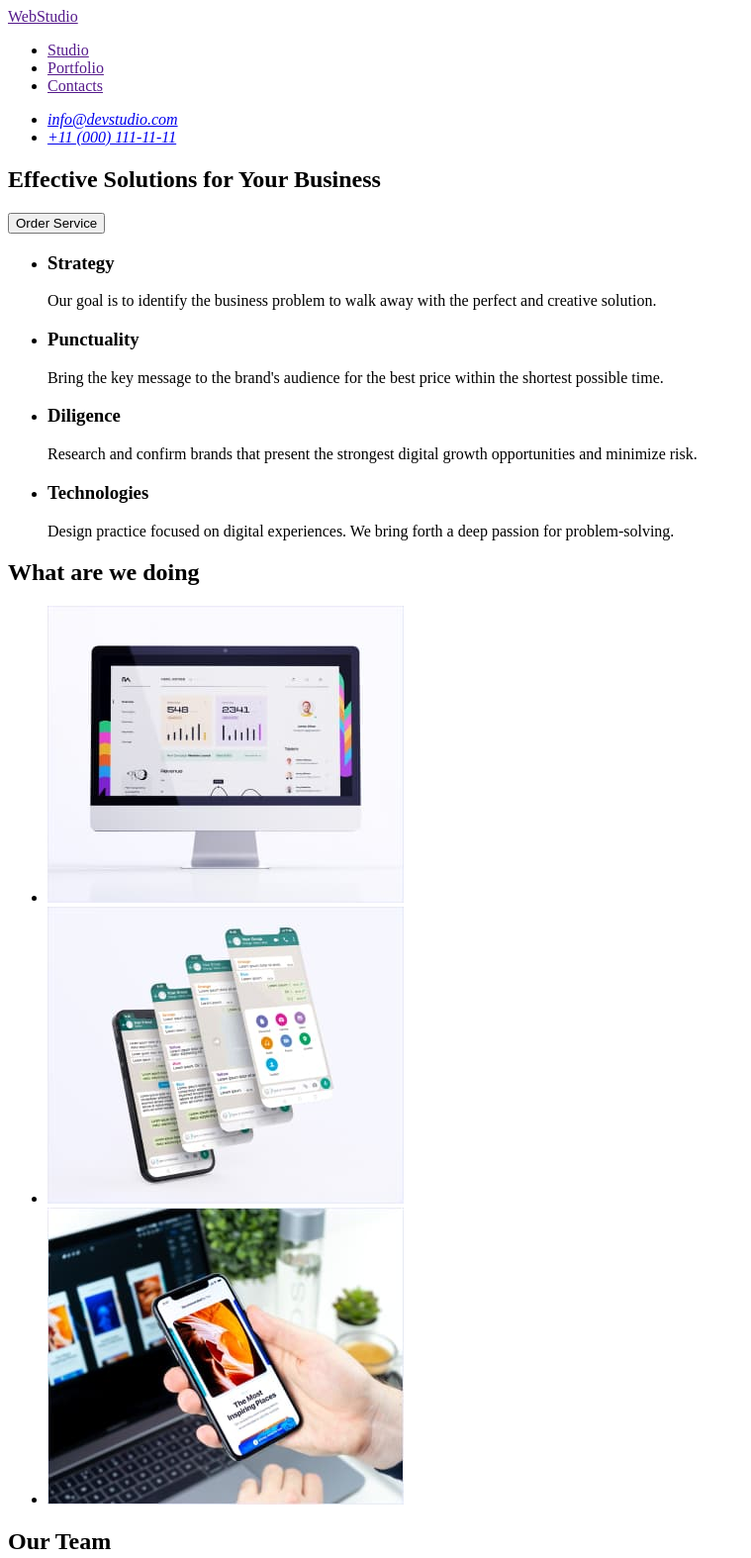
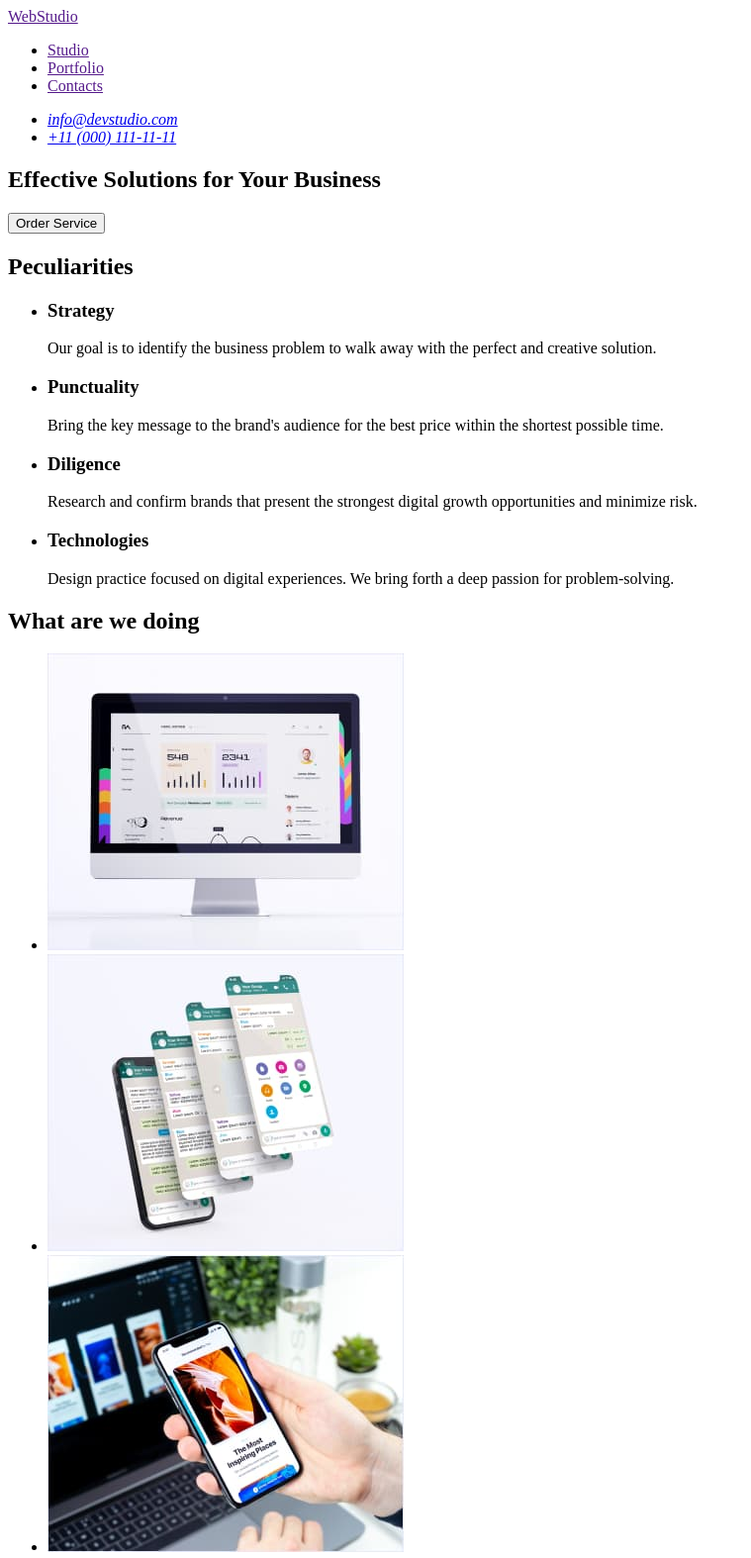
Before and after one commit to minholinda/goit-markup-hw-01, a plain HTML site: page index.html in a window 1280 px wide. Shown: the top 1574 px of the page at 99% size, without its empty margins (0-759 px from the left). Drawn offline with Linux system fonts and the light colour scheme.

Commit message:
Edits according to verification

```diff
--- a/index.html
+++ b/index.html
@@ -29,6 +29,7 @@
                 <button type="button">Order Service</button>
             </section>
             <section>
+                <h2>Peculiarities</h2>
                 <ul>
                     <li>
                         <h3>Strategy</h3>
@@ -49,6 +50,8 @@
                         <p>Design practice focused on digital experiences. We bring forth a deep passion for problem-solving.</p>
                     </li>
                 </ul>
+            </section>
+            <section>
                 <h2>What are we doing</h2>
                 <ul>
                     <li><img src="./images/Rectangle-71-1.jpg" alt="computer" width="360" /></li>
```
